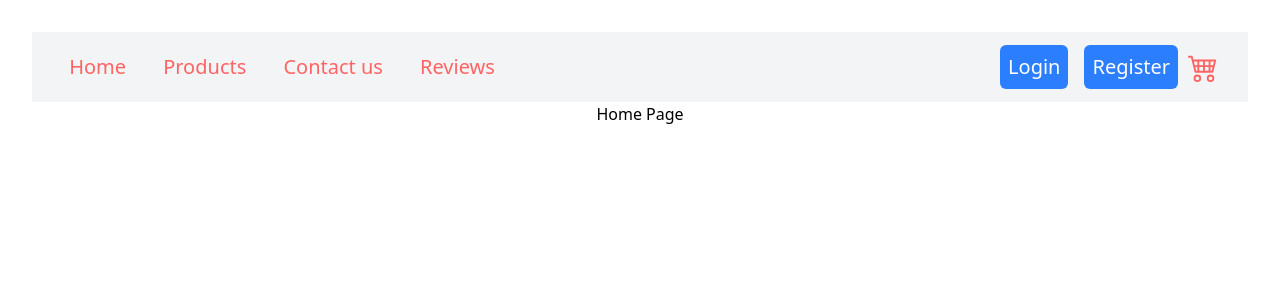
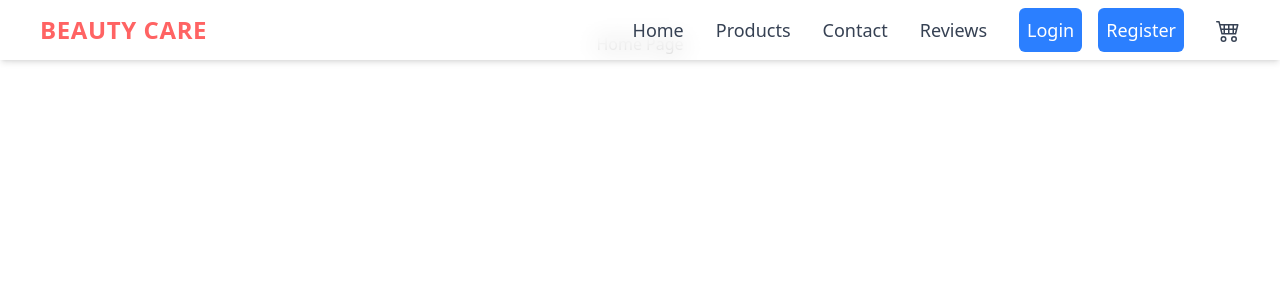
Before and after one commit to Supun200110/cbc-frontend, a React app: page / in a window 1280 px wide. Shown: the top 300 px of the page. Built offline with nearby package versions, Linux system fonts and the light colour scheme; the HTML template or start-up script is replaced by a standard one.

Commit message:
improving styls of header🎨🖌️

```diff
--- a/src/components/header.jsx
+++ b/src/components/header.jsx
@@ -4,37 +4,80 @@ import { GiHamburgerMenu } from "react-icons/gi";
 import { Link } from "react-router-dom";
 import UserData from "./userData";
 
-export default function Header(){
-    const[isOpen, setIsOpen]=useState(false)
-    return(
-        <header className="h-[70px] w-full flex justify-start items-center bg-gray-100 relative" >
-            <GiHamburgerMenu className=" lg:hidden text-3xl text-accent mx-4" onClick={()=>setIsOpen(true)}/>
-            <div className=" hidden lg:flex w-[500px] h-full flex justify-evenly items-center text-accent text-xl">
-                <Link to ="/">Home</Link>
-                <Link to="/products">Products</Link>
-                <Link to="/contact">Contact us</Link>
-                <Link to="/reviews">Reviews</Link>
-                <div className=" absolute right-[70px] h-full">
-                    <UserData/>
-                </div>
+export default function Header() {
+  const [isOpen, setIsOpen] = useState(false);
 
-                <Link to="/cart" className="absolute right-[30px] text-3xl"><BsCart4/></Link>
-           </div>
-        {
-            isOpen&&(
-                <div className="fixed lg:hidden z-[9999] top-0 left-0 bg-[#00000060] w-full h-screen flex">
-                <div className="w-[300px]  h-full bg-white flex flex-col justify-start items-start p-4">
-                    <GiHamburgerMenu className="text-3xl text-accent" onClick={()=>setIsOpen(false)}/>
-                    <Link to ="/" className="text-xl text-accent my-4">Home</Link>
-                    <Link to="/products" className="text-xl text-accent my-4">Products</Link>
-                    <Link to="/contact" className="text-xl text-accent my-4">Contact us</Link>
-                    <Link to="/reviews" className="text-xl text-accent my-4">Reviews</Link>
-                    <Link to="/cart" className="text-xl text-accent my-4">Cart</Link>
+  return (
+    <header className="h-[60px] w-full p-4 fixed top-0 left-0 z-50 backdrop-blur-md bg-white/70 shadow-md">
 
-                </div>
-                </div>
-            )
-        }
-        </header>
-    )
+
+      <div className="max-w-7xl mx-auto h-full flex items-center justify-between px-6">
+
+
+        <Link to="/" className="text-2xl font-bold text-accent tracking-wide">
+        BEAUTY CARE
+        </Link>
+
+
+        <div className="hidden lg:flex items-center gap-8 text-lg font-medium text-gray-700">
+          <Link to="/" className="hover:text-accent transition duration-300">
+            Home
+          </Link>
+          <Link to="/products" className="hover:text-accent transition duration-300">
+            Products
+          </Link>
+          <Link to="/contact" className="hover:text-accent transition duration-300">
+            Contact
+          </Link>
+          <Link to="/reviews" className="hover:text-accent transition duration-300">
+            Reviews
+          </Link>
+
+          <UserData />
+
+          <Link
+            to="/cart"
+            className="text-2xl hover:scale-110 transition-transform duration-300"
+          >
+            <BsCart4 />
+          </Link>
+        </div>
+
+
+        <GiHamburgerMenu
+          className="lg:hidden text-3xl text-gray-700 cursor-pointer"
+          onClick={() => setIsOpen(true)}
+        />
+      </div>
+
+
+      {isOpen && (
+        <div className="fixed inset-0 bg-black/40 backdrop-blur-sm z-50 flex">
+          <div className="w-[280px] bg-white h-full shadow-lg p-6 flex flex-col gap-6 animate-slideIn">
+
+            <GiHamburgerMenu
+              className="text-3xl text-gray-700 cursor-pointer"
+              onClick={() => setIsOpen(false)}
+            />
+
+            <Link to="/" className="text-lg hover:text-accent transition">
+              Home
+            </Link>
+            <Link to="/products" className="text-lg hover:text-accent transition">
+              Products
+            </Link>
+            <Link to="/contact" className="text-lg hover:text-accent transition">
+              Contact
+            </Link>
+            <Link to="/reviews" className="text-lg hover:text-accent transition">
+              Reviews
+            </Link>
+            <Link to="/cart" className="text-lg hover:text-accent transition">
+              Cart
+            </Link>
+          </div>
+        </div>
+      )}
+    </header>
+  );
 }
```
